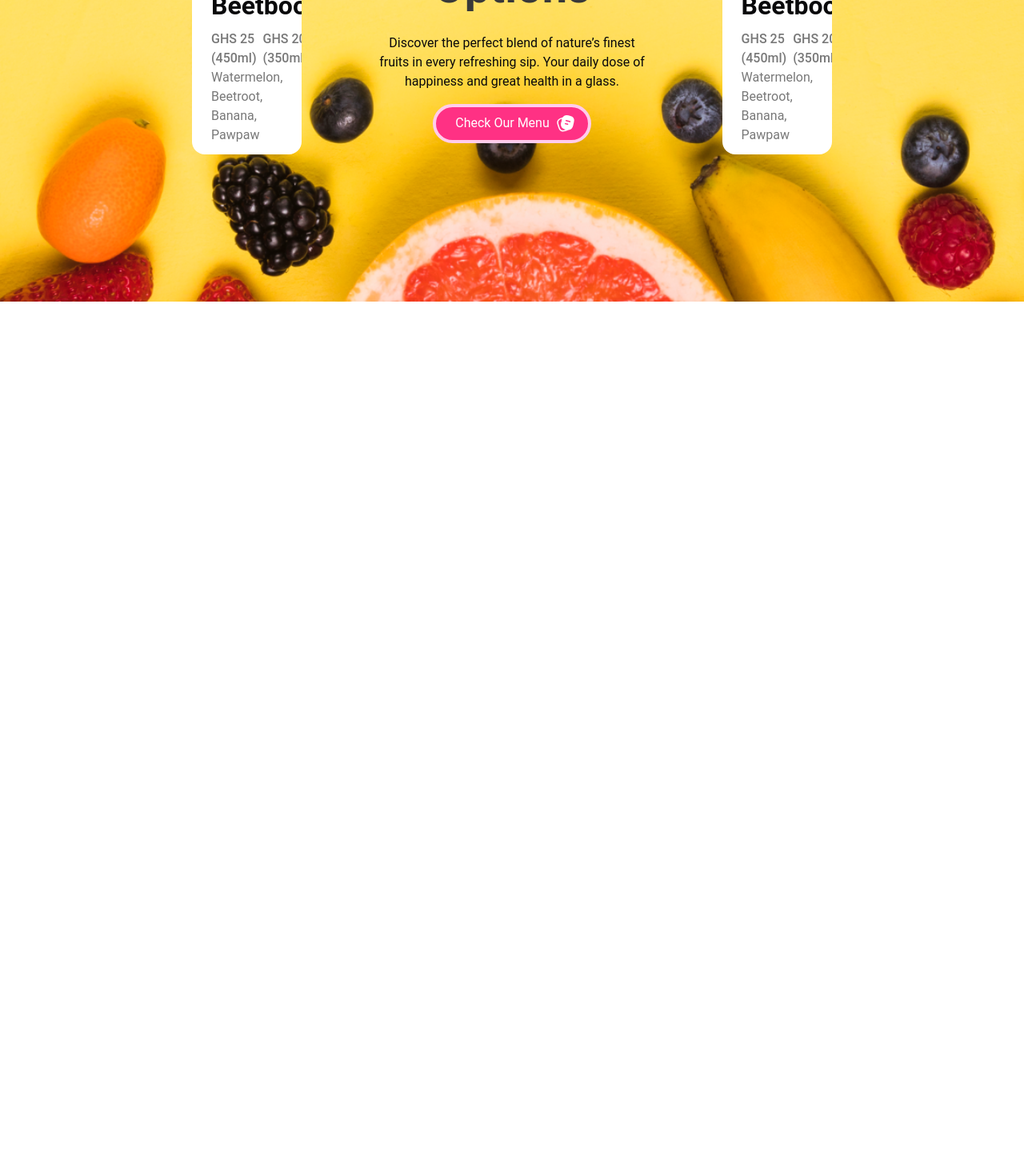
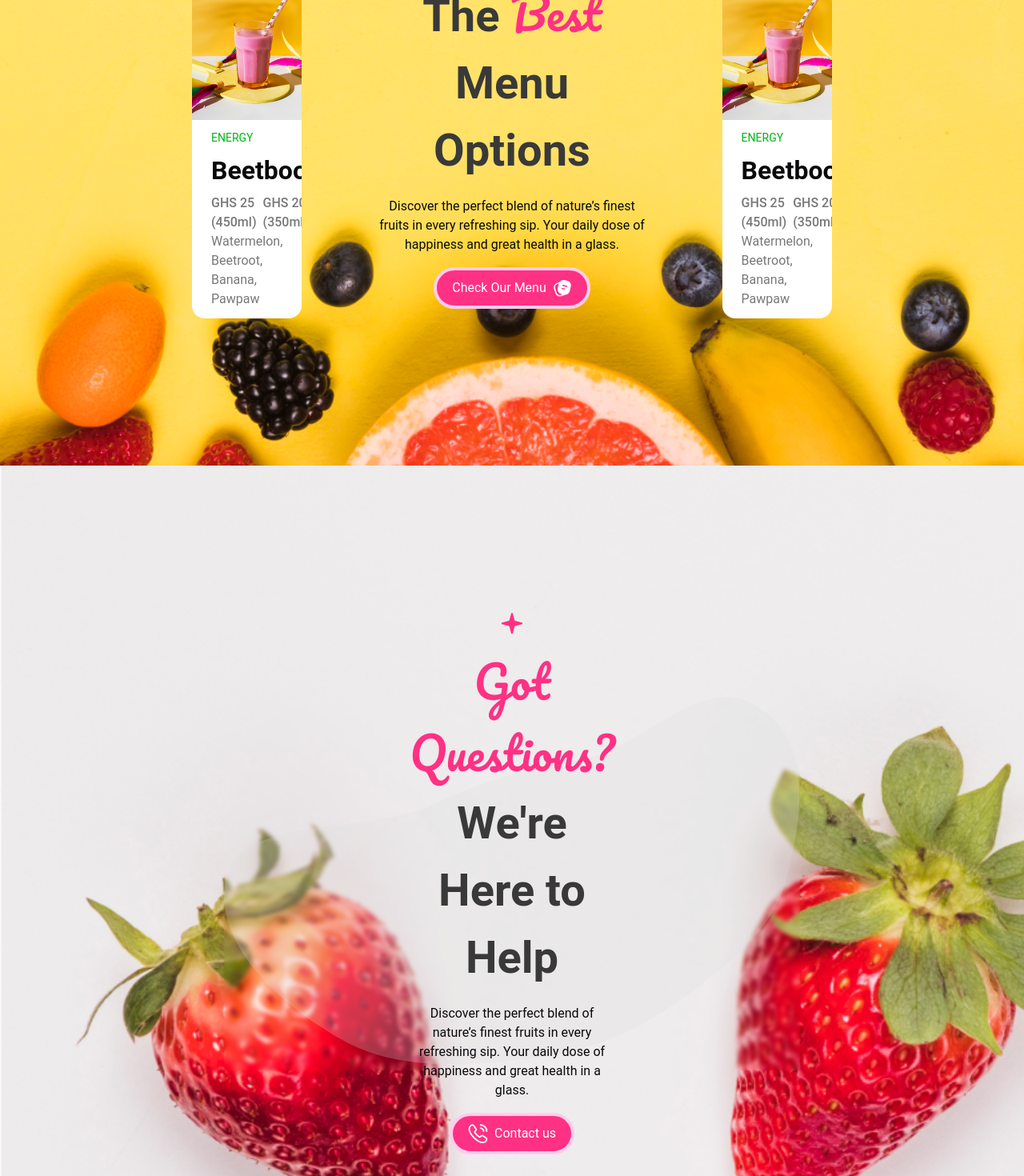
Before and after one commit to Piverworld/slurppies_smoothies, a React (Vite) app: page / in a window 1280 px wide. Shown: the part 3320-4790 px from the top of the page at 80% size. Before the commit the page ends 3697 px from the top, so only its background shows below. Built offline with nearby package versions, Linux system fonts and the light colour scheme.

Commit message:
added the contact us seciton

```diff
--- a/src/App.tsx
+++ b/src/App.tsx
@@ -5,6 +5,7 @@ import PineappleSection from "./components/PineappleSection";
 import WhyChooseUs from "./components/WhyChooseUs";
 import "./index.css";
 import CheckMenu from "./components/CheckMenu";
+import Contact from "./components/Contact";
 
 function App() {
   return (
@@ -15,6 +16,7 @@ function App() {
       <PineappleSection />
       <MangoSection />
       <CheckMenu />
+      <Contact />
     </div>
   );
 }
--- a/src/components/CheckMenu.tsx
+++ b/src/components/CheckMenu.tsx
@@ -55,10 +55,12 @@ const CheckMenu: React.FC = () => {
               refreshing sip. Your daily dose of happiness and great health in a
               glass.{" "}
             </p>
-            <button className="flex flex-row gap-2 px-4 py-2 text-white font-normal rounded-full border-[.25rem] border-[#FFCCEB] bg-slurppiespink">
-              <Link to="/menu" />
+            <Link
+              id="btn"
+              to="/menu"
+              className="flex flex-row gap-2 px-4 py-2 text-white hover:text-white font-normal rounded-full border-[.25rem] border-[#FFCCEB] bg-slurppiespink">
               Check Our Menu <img src={MenuIcon} />
-            </button>
+            </Link>
           </div>
           <div
             className="col-start-3 rounded-[1rem] overflow-hidden h-fit"
--- /dev/null
+++ b/src/components/Contact.tsx
@@ -0,0 +1,40 @@
+import React from "react";
+import contactBg from "../assets/juicy-strawberries-white-background.png";
+import sectionStar from "../assets/svg/section_star.svg";
+import phoneIcon from "../assets/svg/phone_icon.svg";
+import { Link } from "react-router-dom";
+const Contact: React.FC = () => {
+  return (
+    <section
+      className="block w-full bg-white h-fit py-[11.5rem] px-[15rem] bg-no-repeat bg-left-top bg-cover"
+      style={{ backgroundImage: `url(${contactBg})` }}>
+      <div className="container max-w-[1440px] mx-auto flex flex-row items-center justify-center w-3/12 h-fit before:absolute before:content-[url('src/assets/svg/contact_para_bg.svg')] before:backdrop-blur-[.170rem]">
+        <div className="flex flex-col items-center justify-center gap-[1rem] text-center z-10">
+          <div className="flex flex-col items-center justify-center">
+            <img src={sectionStar} />
+          </div>
+          <h4 className="font-bold text-[3.5rem] text-headingtextblack text-center max-w-[41rem]">
+            <span className="text-slurppiespink font-[Pacifico]">
+              Got Questions?{" "}
+            </span>
+            <br />
+            We're Here to Help
+          </h4>
+          <p className="">
+            Discover the perfect blend of nature’s finest fruits in every
+            refreshing sip. Your daily dose of happiness and great health in a
+            glass.
+          </p>
+          <Link
+            id="btn"
+            to="/contact-us"
+            className="flex flex-row gap-2 px-4 py-2 text-white hover:text-white font-normal rounded-full border-[.25rem] border-[#FFCCEB] bg-slurppiespink">
+            <img src={phoneIcon} /> Contact us
+          </Link>
+        </div>
+      </div>
+    </section>
+  );
+};
+
+export default Contact;
--- /dev/null
+++ b/src/components/Footer.tsx
@@ -0,0 +1,7 @@
+import React from "react";
+
+const Footer: React.FC = () => {
+  return <div>Footer</div>;
+};
+
+export default Footer;
--- a/src/components/MangoSection.tsx
+++ b/src/components/MangoSection.tsx
@@ -4,8 +4,8 @@ import mangoSectionImg from "../assets/mango_section_img.png";
 import "../index.css";
 const MangoSection: React.FC = () => {
   return (
-    <section className="block w-full bg-white h-fit py-[4.5rem] px-[15rem]">
-      <div className="container max-w-[1440px] mx-auto flex flex-row items-center justify-start h-fit">
+    <section className="block w-full bg-white py-[4.5rem] px-[15rem]">
+      <div className="container max-w-[1440px] mx-auto flex flex-row items-center justify-start lg:h-[550px]">
         <div className="flex flex-col items-start justify-start w-7/12">
           <img
             src={mangoSectionImg}
--- a/src/components/PineappleSection.tsx
+++ b/src/components/PineappleSection.tsx
@@ -10,7 +10,7 @@ const PineappleSection: React.FC = () => {
         <div className="flex flex-col items-start justify-start w-4/12 px-6 py-5 bg-white rounded-xl">
           <img
             src={pineapple}
-            alt=""
+            alt="image of a pineapple"
           />
           <h4 className="font-bold text-[1.5rem] text-headingtextblack">
             People's Choice
--- a/src/components/design/Greenery.tsx
+++ b/src/components/design/Greenery.tsx
@@ -18,7 +18,7 @@ const Greenery: React.FC = (): JSX.Element => {
         <img
           src={fullLeaves}
           alt="Two leaves"
-          className="absolute w-64 left-full h-65 top-[28.6rem]"
+          className="absolute w-64 left-[99%] h-65 top-[28.6rem]"
         />
       </div>
     </div>
--- a/src/index.css
+++ b/src/index.css
@@ -47,17 +47,24 @@ button {
   font-size: 1em;
   font-weight: 500;
   font-family: inherit;
-  background-color: #1a1a1a;
+  background-color: #d6d6d6;
   cursor: pointer;
   transition: border-color 0.25s;
 }
 
-button:hover {
+#btn {
+  padding: 0.6em 1.2em;
+  cursor: pointer;
+  transition: border-color 0.25s;
+}
+
+
+#btn:hover {
   border-color: #ff6fa9;
 }
 
-button:focus,
-button:focus-visible {
+#btn:focus,
+#btn:focus-visible {
   outline: 4px auto -webkit-focus-ring-color;
 }
 
```
Also changed, not shown: src/assets/juicy-strawberries-white-background.png (added), src/assets/svg/contact_para_bg.svg (added).
